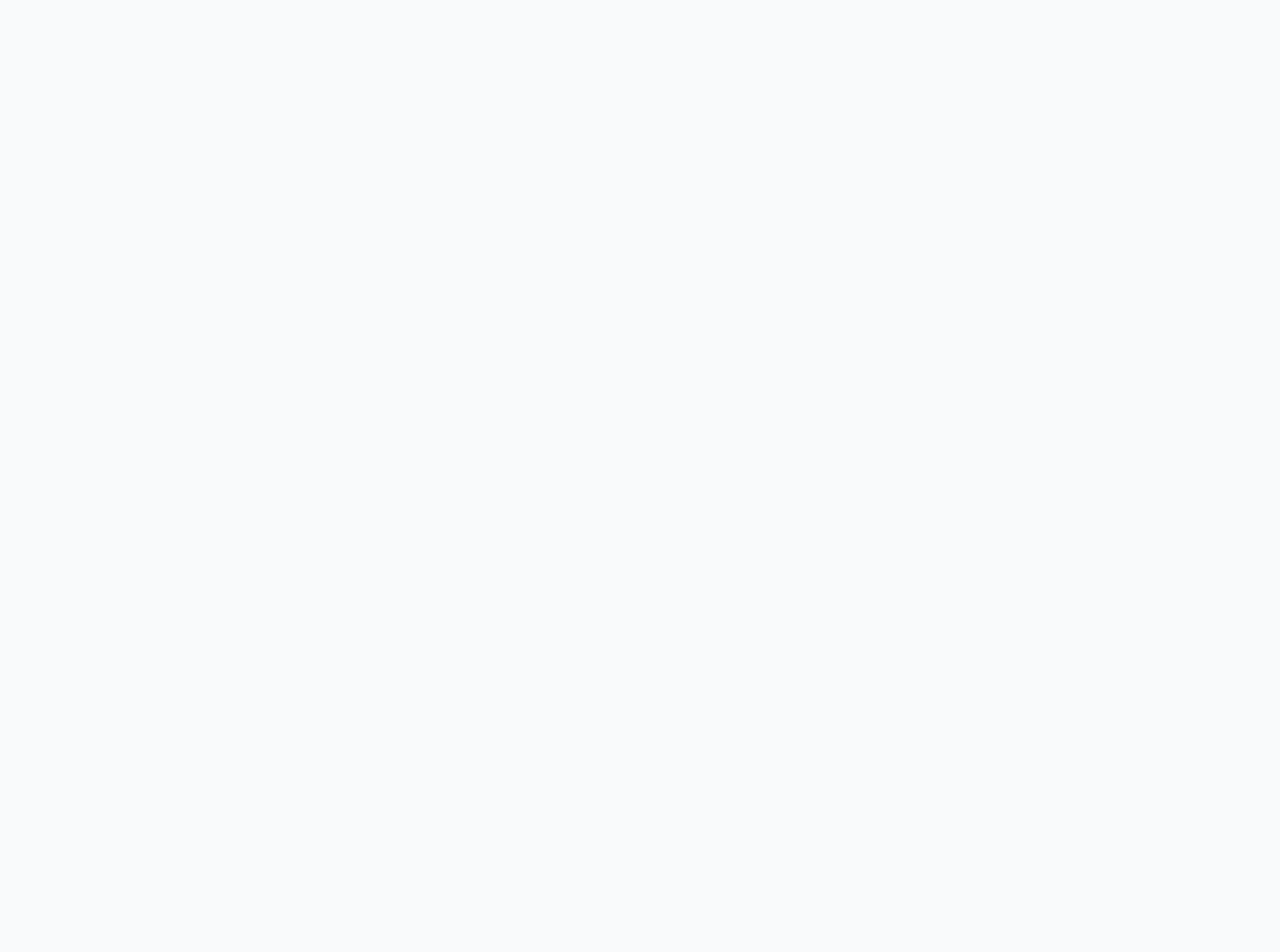
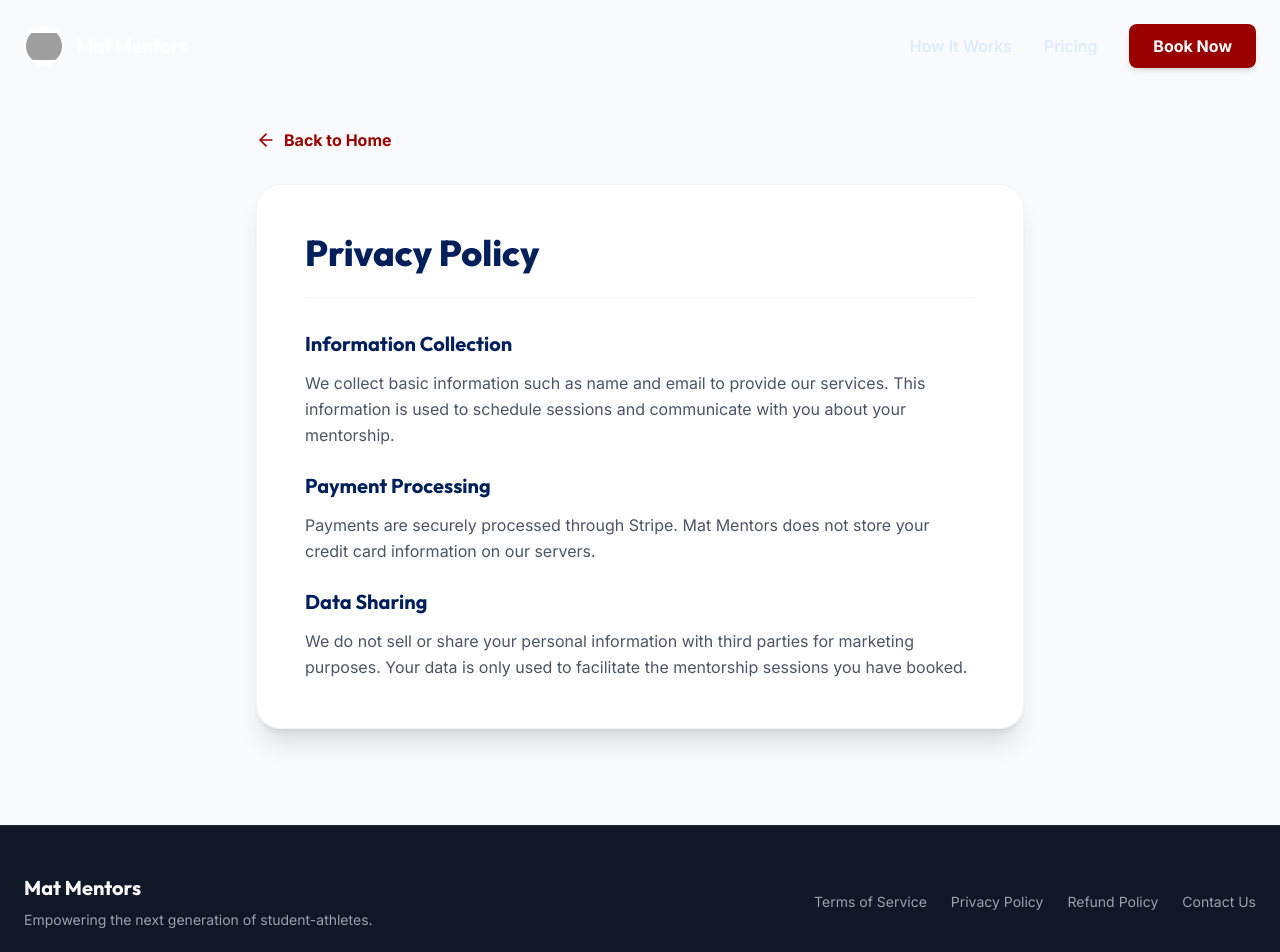
Before and after one commit to dc07wrestle/Mentorship-Program, a React (Vite) app: page /privacy in a window 1280 px wide. Before the commit this address had no page. Shown: the top 952 px of the page. Before the commit the page ends 800 px from the top, so only its background shows below. Built offline with nearby package versions, Linux system fonts and the light colour scheme; grey boxes are pictures that could not be loaded.

Commit message:
feat: Add legal pages and routing
Introduces dedicated routes and a new Legal component for displaying Terms of Service, Privacy Policy, and Refund Policy. Updates the footer and pricing page to link to these new pages.

```diff
--- a/src/App.tsx
+++ b/src/App.tsx
@@ -16,6 +16,7 @@ import Mentors from './components/Mentors';
 import FAQ from './components/FAQ';
 import Footer from './components/Footer';
 import Success from './components/Success';
+import Legal from './components/Legal';
 
 function HomePage() {
   return (
@@ -42,6 +43,9 @@ export default function App() {
         <Routes>
           <Route path="/" element={<HomePage />} />
           <Route path="/success" element={<Success />} />
+          <Route path="/terms" element={<Legal />} />
+          <Route path="/privacy" element={<Legal />} />
+          <Route path="/refunds" element={<Legal />} />
         </Routes>
       </main>
     </Router>
--- a/src/components/Footer.tsx
+++ b/src/components/Footer.tsx
@@ -1,3 +1,5 @@
+import { Link } from 'react-router-dom';
+
 export default function Footer() {
   return (
     <footer className="bg-gray-900 text-gray-400 py-12 border-t border-gray-800">
@@ -8,9 +10,10 @@ export default function Footer() {
             <p className="text-sm">Empowering the next generation of student-athletes.</p>
           </div>
 
-          <div className="flex gap-6 text-sm">
-            <a href="#" className="hover:text-white transition-colors">Terms of Service</a>
-            <a href="#" className="hover:text-white transition-colors">Privacy Policy</a>
+          <div className="flex flex-wrap justify-center gap-6 text-sm">
+            <Link to="/terms" className="hover:text-white transition-colors">Terms of Service</Link>
+            <Link to="/privacy" className="hover:text-white transition-colors">Privacy Policy</Link>
+            <Link to="/refunds" className="hover:text-white transition-colors">Refund Policy</Link>
             <a href="mailto:dc07wrestle@gmail.com" className="hover:text-white transition-colors">Contact Us</a>
           </div>
         </div>
--- /dev/null
+++ b/src/components/Legal.tsx
@@ -0,0 +1,123 @@
+import { motion } from 'motion/react';
+import { ArrowLeft } from 'lucide-react';
+import { Link, useLocation } from 'react-router-dom';
+import { useEffect } from 'react';
+import Navbar from './Navbar';
+import Footer from './Footer';
+
+export default function Legal() {
+  const location = useLocation();
+  const path = location.pathname;
+
+  useEffect(() => {
+    window.scrollTo(0, 0);
+  }, [path]);
+
+  const getContent = () => {
+    switch (path) {
+      case '/terms':
+        return {
+          title: "Terms of Service",
+          content: (
+            <div className="space-y-6">
+              <section>
+                <h2 className="text-xl font-bold text-brand-blue mb-3">1. Acceptance of Terms</h2>
+                <p>By accessing and using Mat Mentors, you agree to be bound by these Terms of Service. If you do not agree to these terms, please do not use our services.</p>
+              </section>
+              <section>
+                <h2 className="text-xl font-bold text-brand-blue mb-3">2. Description of Service</h2>
+                <p>Mat Mentors provides 1-on-1 virtual mentorship sessions for student-athletes, focusing on wrestling development, film analysis, and academic guidance.</p>
+              </section>
+              <section>
+                <h2 className="text-xl font-bold text-brand-blue mb-3">3. Disclaimer</h2>
+                <p>Mentorship sessions are for educational and guidance purposes only. Mat Mentors does not guarantee specific performance outcomes and is not responsible for injuries or results arising from training or advice.</p>
+              </section>
+              <section>
+                <h2 className="text-xl font-bold text-brand-blue mb-3">4. User Responsibilities</h2>
+                <p>Users are responsible for providing accurate information and maintaining a respectful environment during mentorship sessions.</p>
+              </section>
+            </div>
+          )
+        };
+      case '/privacy':
+        return {
+          title: "Privacy Policy",
+          content: (
+            <div className="space-y-6">
+              <section>
+                <h2 className="text-xl font-bold text-brand-blue mb-3">Information Collection</h2>
+                <p>We collect basic information such as name and email to provide our services. This information is used to schedule sessions and communicate with you about your mentorship.</p>
+              </section>
+              <section>
+                <h2 className="text-xl font-bold text-brand-blue mb-3">Payment Processing</h2>
+                <p>Payments are securely processed through Stripe. Mat Mentors does not store your credit card information on our servers.</p>
+              </section>
+              <section>
+                <h2 className="text-xl font-bold text-brand-blue mb-3">Data Sharing</h2>
+                <p>We do not sell or share your personal information with third parties for marketing purposes. Your data is only used to facilitate the mentorship sessions you have booked.</p>
+              </section>
+            </div>
+          )
+        };
+      case '/refunds':
+        return {
+          title: "Refund Policy",
+          content: (
+            <div className="space-y-6">
+              <section>
+                <h2 className="text-xl font-bold text-brand-blue mb-3">Cancellation & Rescheduling</h2>
+                <p>Sessions must be canceled or rescheduled at least 24 hours in advance. This allows our mentors to manage their schedules effectively.</p>
+              </section>
+              <section>
+                <h2 className="text-xl font-bold text-brand-blue mb-3">Refund Eligibility</h2>
+                <p>Missed sessions or late cancellations (less than 24 hours notice) are non-refundable. If a mentor needs to cancel, a full refund or a rescheduled session will be provided.</p>
+              </section>
+              <section>
+                <h2 className="text-xl font-bold text-brand-blue mb-3">Session Packages</h2>
+                <p>Session packages (5 and 10 packs) are offered at a discount and must be used within a reasonable time frame (typically 1 year from purchase). Unused sessions in a package are non-refundable after 90 days.</p>
+              </section>
+            </div>
+          )
+        };
+      default:
+        return { title: "Legal", content: <p>Page not found.</p> };
+    }
+  };
+
+  const { title, content } = getContent();
+
+  return (
+    <div className="min-h-screen bg-gray-50 flex flex-col">
+      <Navbar />
+
+      <main className="flex-grow pt-32 pb-24 px-6">
+        <div className="container mx-auto max-w-3xl">
+          <Link
+            to="/"
+            className="inline-flex items-center gap-2 text-brand-red font-bold mb-8 hover:gap-3 transition-all"
+          >
+            <ArrowLeft className="w-5 h-5" />
+            Back to Home
+          </Link>
+
+          <motion.div
+            initial={{ opacity: 0, y: 20 }}
+            animate={{ opacity: 1, y: 0 }}
+            transition={{ duration: 0.5 }}
+            className="bg-white rounded-3xl p-8 md:p-12 shadow-xl border border-gray-100"
+          >
+            <h1 className="text-3xl md:text-4xl font-extrabold text-brand-blue mb-8 font-heading border-b border-gray-100 pb-6">
+              {title}
+            </h1>
+
+            <div className="prose prose-blue max-w-none text-gray-600 leading-relaxed">
+              {content}
+            </div>
+          </motion.div>
+        </div>
+      </main>
+
+      <Footer />
+    </div>
+  );
+}
--- a/src/components/Pricing.tsx
+++ b/src/components/Pricing.tsx
@@ -110,6 +110,16 @@ export default function Pricing() {
           <p className="mt-6 text-center text-xs text-gray-400 italic">
             * All times in EST. Specific session times are selected after booking is confirmed.
           </p>
+          <div className="mt-8 pt-6 border-t border-gray-100 text-[10px] text-gray-400 text-center space-y-2">
+            <p>
+              <span className="font-bold uppercase tracking-widest text-gray-500 block mb-1">Refund & Cancellation</span>
+              Sessions must be canceled or rescheduled at least 24 hours in advance. Missed sessions or late cancellations are non-refundable. Session packages must be used within a reasonable time frame.
+            </p>
+            <p>
+              <span className="font-bold uppercase tracking-widest text-gray-500 block mb-1">Disclaimer</span>
+              Mentorship sessions are for educational and guidance purposes only. Mat Mentors does not guarantee specific performance outcomes and is not responsible for injuries or results arising from training or advice.
+            </p>
+          </div>
         </motion.div>
 
         <div className="grid md:grid-cols-3 gap-8 max-w-6xl mx-auto">
--- a/src/components/Success.tsx
+++ b/src/components/Success.tsx
@@ -113,6 +113,9 @@ export default function Success() {
               Back to Home
               <ArrowRight className="w-5 h-5" />
             </Link>
+            <p className="mt-6 text-[10px] text-gray-400 max-w-xs mx-auto">
+              By booking a session, you agree to our <Link to="/terms" className="underline hover:text-brand-red">Terms of Service</Link> and <Link to="/refunds" className="underline hover:text-brand-red">Refund Policy</Link>.
+            </p>
           </div>
         </div>
       </motion.div>
```
